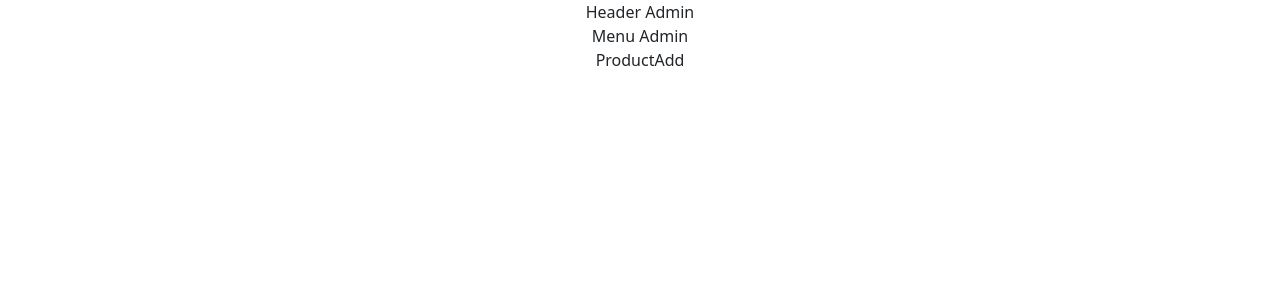
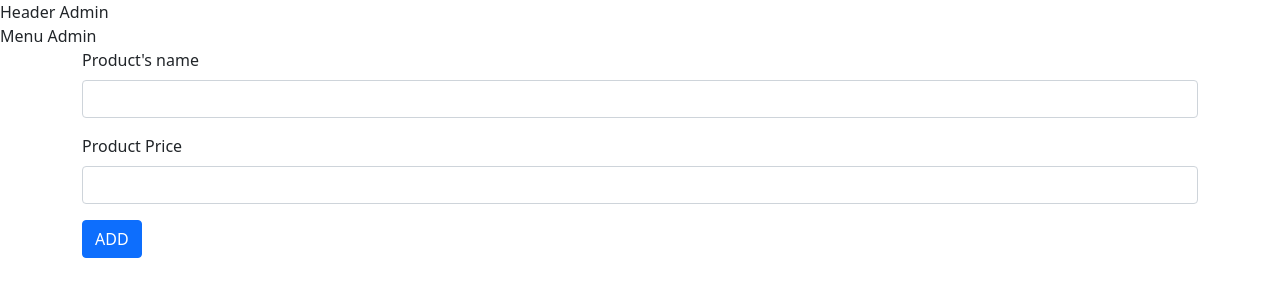
Before and after one commit to dinhdcph14290/Assignment_React-TS, a React (Vite) app: page /admin/products/add in a window 1280 px wide. Shown: the top 300 px of the page. Built offline with nearby package versions, Linux system fonts and the light colour scheme.

Commit message:
feat: Update

```diff
--- a/src/App.tsx
+++ b/src/App.tsx
@@ -20,7 +20,6 @@ type TProduct = {
 
 function App() {
   return (
-    <div className="App">
         <Routes>
           <Route path='/' element={<UserLayout/>}>
               <Route index element={<Home/>}/>
@@ -35,7 +34,6 @@ function App() {
               </Route>
           </Route>
         </Routes>
-    </div>
   )
 }
 
--- /dev/null
+++ b/src/components/FooterUser.tsx
@@ -0,0 +1,11 @@
+import React from 'react'
+
+type Props = {}
+
+const FooterUser = (props: Props) => {
+    return (
+    <div>FooterUser</div>
+    )
+}
+
+export default FooterUser
--- a/src/components/HeaderUser.tsx
+++ b/src/components/HeaderUser.tsx
@@ -5,7 +5,7 @@ type Props = {}
 
 const HeaderUser = (props: Props) => {
     return (
-        <nav className="navbar navbar-expand-lg navbar-light bg-light">
+        <nav className="navbar navbar-expand-lg navbar-dark bg-dark">
         <div className="container-fluid">
         <NavLink className="navbar-brand" to="#">Navbar</NavLink>
         <button className="navbar-toggler" type="button" data-bs-toggle="collapse" data-bs-target="#navbarSupportedContent" aria-controls="navbarSupportedContent" aria-expanded="false" aria-label="Toggle navigation">
@@ -17,13 +17,13 @@ const HeaderUser = (props: Props) => {
                 <NavLink className="nav-link active" aria-current="page" to="/">Home</NavLink>
             </li>
             <li className="nav-item">
-                <NavLink className="nav-link" to="/product">Product</NavLink>
+                <NavLink className="nav-link active" to="/product">Product</NavLink>
             </li>
             <li className="nav-item">
-                <NavLink className="nav-link" to="/admin">Dashboard Admin</NavLink>
+                <NavLink className="nav-link active" to="/admin">Dashboard Admin</NavLink>
             </li>
             <li className="nav-item">
-                <NavLink className="nav-link" to="/admin/product">ManagerProduct</NavLink>
+                <NavLink className="nav-link active" to="/admin/product">ManagerProduct</NavLink>
             </li>
             </ul>
             <form className="d-flex">
@@ -33,6 +33,9 @@ const HeaderUser = (props: Props) => {
         </div>
         </div>
     </nav>
+
+
+
     )
 }
 
--- a/src/pages/ProductAdd.tsx
+++ b/src/pages/ProductAdd.tsx
@@ -1,10 +1,32 @@
 import React from 'react'
+import {useForm, SubmitHandler} from 'react-hook-form'
 
 type Props = {}
-
+type FormValues = {
+    name: string,
+    price: number,
+};
 const ProductAdd = (props: Props) => {
+    const {register, handleSubmit, formState: {errors}} = useForm<FormValues>()
+    const onSubmit:SubmitHandler<FormValues> = (data) => {
+        console.log(data)
+    }
     return (
-    <div>ProductAdd</div>
+    <div className='container-sm'>
+        <form action='' onSubmit={handleSubmit<FormValues>(onSubmit)}>
+            <div className="mb-3">
+                <label className="form-label">Product's name</label>
+                <input type="text" className="form-control" {...register('name',{required: true, minLength:6})} />
+                {errors.name && errors.name.type === "required" && <span>Require</span>}
+                {errors.name && errors.name.type === "minLength" && <span>Min Length</span>}
+            </div>
+            <div className="mb-3">
+                <label className="form-label">Product Price</label>
+                <input type="number" className="form-control" {...register('price',{required:true})}/>
+            </div>
+            <button className="btn btn-primary">ADD</button>
+        </form>
+    </div>
     )
 }
 
--- a/src/pages/layouts/UserLayout.tsx
+++ b/src/pages/layouts/UserLayout.tsx
@@ -1,5 +1,6 @@
 import React from 'react'
 import { Outlet } from 'react-router-dom'
+import FooterUser from '../../components/FooterUser'
 import HeaderUser from '../../components/HeaderUser'
 
 type Props = {}
@@ -13,7 +14,9 @@ const UserLayout = (props: Props) => {
         <main>
             <Outlet/>
         </main>
-        <footer>Footer User</footer>
+        <footer>
+            <FooterUser />
+        </footer>
     </div>
     )
 }
```
